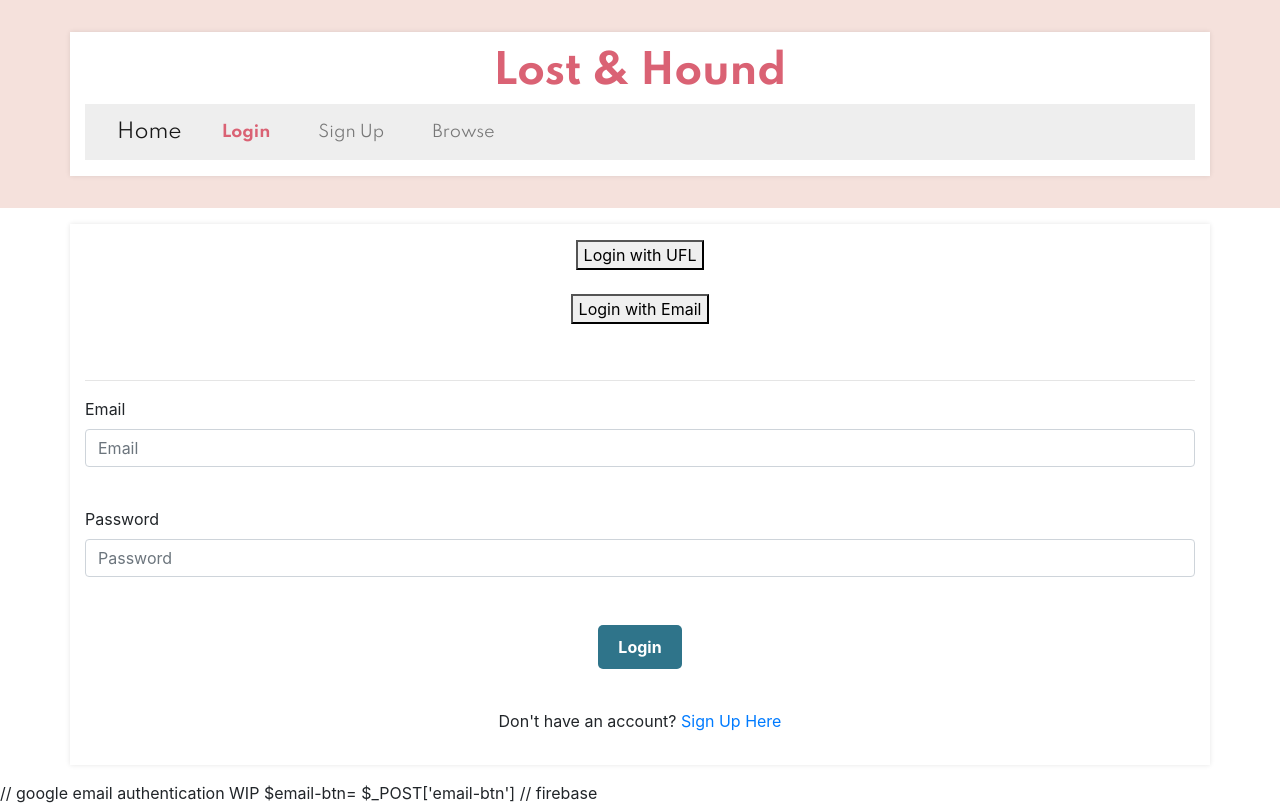
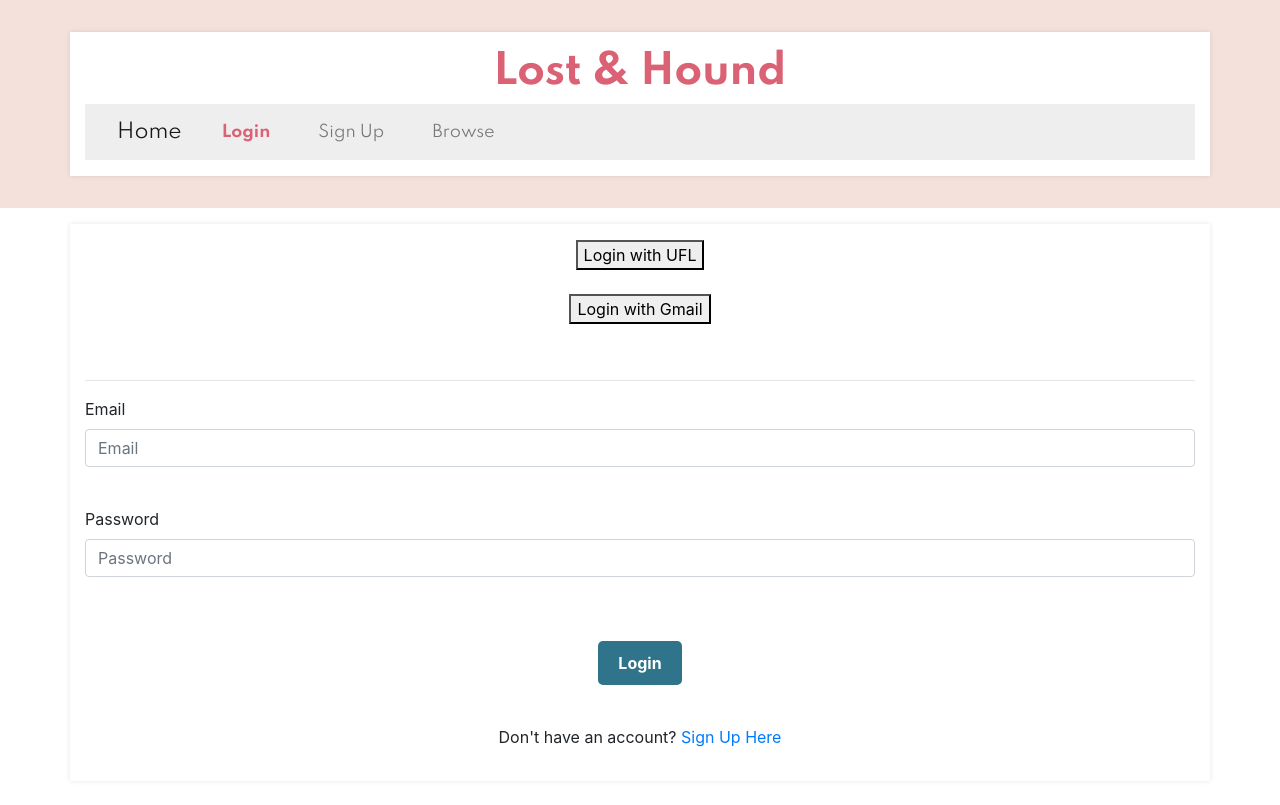
Before and after one commit to josephckarch/LostAndHound, a PHP site: page /login.php in a window 1280 px wide. After the commit the page ends 747 px from the top, so only its background shows below. Run offline with PHP 8.4, Linux system fonts and the light colour scheme; some libraries are stand-ins or nearby versions.

Commit message:
frontend portion of the google authentication using firebase

```diff
--- /dev/null
+++ b/public/js/auth.js
@@ -0,0 +1,61 @@
+// google email authentication WIP
+
+
+// firebase
+//<script type="module">
+  // Import the functions you need from the SDKs you need
+  import { initializeApp } from "https://www.gstatic.com/firebasejs/11.6.0/firebase-app.js";
+  import { getAnalytics } from "https://www.gstatic.com/firebasejs/11.6.0/firebase-analytics.js";
+  import { getAuth, signInWithPopup ,GoogleAuthProvider } from "https://www.gstatic.com/firebasejs/11.6.0/firebase-auth.js";
+
+
+  // TODO: Add SDKs for Firebase products that you want to use
+  // https://firebase.google.com/docs/web/setup#available-libraries
+
+  // Your web app's Firebase configuration
+  // For Firebase JS SDK v7.20.0 and later, measurementId is optional
+  const firebaseConfig = {
+    apiKey: "AIzaSyDtczkJ6XbpsYW2Wv1G6xU3QHJApN02pkw",
+    authDomain: "lost-and-hound-5c2b1.firebaseapp.com",
+    projectId: "lost-and-hound-5c2b1",
+    storageBucket: "lost-and-hound-5c2b1.firebasestorage.app",
+    messagingSenderId: "267842685822",
+    appId: "1:267842685822:web:5b97c6595f56b49ef4c12f",
+    measurementId: "G-MENGG6VVJ9"
+  };
+
+  // Initialize Firebase
+  const app = initializeApp(firebaseConfig);
+  const analytics = getAnalytics(app);
+  const provider = new GoogleAuthProvider();
+  const auth = getAuth(app);
+
+window.addEventListener("DOMContentLoaded", () =>{
+    const gmailBtn = document.getElementById("gmail-btn");
+
+  gmailBtn.addEventListener('click', (e)=>{
+    signInWithPopup(auth,provider)
+    .then((result) => {
+    // This gives you a Google Access Token. You can use it to access the Google API.
+    const credential = GoogleAuthProvider.credentialFromResult(result);
+    const token = credential.accessToken;
+    // The signed-in user info.
+    const user = result.user;
+    // IdP data available using getAdditionalUserInfo(result)
+    //name
+    alert(user.displayName);
+
+
+  }).catch((error) => {
+    // Handle Errors here.
+    const errorCode = error.code;
+    const errorMessage = error.message;
+    // The email of the user's account used.
+    const email = error.customData.email;
+    // The AuthCredential type that was used.
+    const credential = GoogleAuthProvider.credentialFromError(error);
+    alert(errorMessage);
+  });
+  });
+})
+//</script>
--- a/public/login.php
+++ b/public/login.php
@@ -1,4 +1,6 @@
 #!/usr/local/bin/php
+
+
 <!DOCTYPE html>
 <html>
     <head>
@@ -6,14 +8,14 @@
         <meta name="viewport" content="width=device-width, initial-scale=1.0">
         <title>Log in</title>
         <link rel="stylesheet" href="./css/styles.css">
+        <script src="https://code.jquery.com/jquery-3.5.1.min.js"></script>
         <link href="https://fonts.googleapis.com/css2?family=Spartan:wght@400;700&display=swap" rel="stylesheet">
         <script src="https://stackpath.bootstrapcdn.com/bootstrap/4.5.2/js/bootstrap.bundle.min.js"></script>
+        <script type="module" src="js/auth.js"></script>
         <link rel="stylesheet" href="https://stackpath.bootstrapcdn.com/bootstrap/4.5.2/css/bootstrap.min.css">
     </head>
-
     <body>
         <?php include '../src/views/layout/header.php'; ?>
-
 
 
         <div class="container">
@@ -21,18 +23,18 @@
             <form method="post" action="./handle_login.php" class ="login-form">
             <div class="text-center mb-3">
                  <button type="button" class="ufl-btn">Login with UFL</button> <br><br>
-                <button type="button" class="email-btn">Login with Email</button>
+                <button type="button" id= "gmail-btn" class="email-btn">Login with Gmail</button>
             </div>
             <br><hr>
             <div class= "form-group">
                 <label for="email">Email</label>
                 <input type="text" class="form-control" id="email" name="email" placeholder= "Email" required><br>
             </div>
-            <div class= "form-group; text-align: center">
+            <div class= "form-group">
                 <label for="password">Password</label>
                 <input type="password" class="form-control" id="password" name="password" placeholder ="Password" required><br><br>
             </div>
-            <div class= text-center mt-3>
+            <div class="text-center mt-3">
                 <input type="submit" class="button" value="Login"><br><br>
             </div>
             <p class="text-center mt-3">Don't have an account? <a href="/create_account.php">Sign Up Here</a></p>
@@ -42,60 +44,3 @@
         </div>
     </body>
 </html>
-
-
-// google email authentication WIP
-
-$email-btn= $_POST['email-btn']
-
-// firebase
-<script type="module">
-  // Import the functions you need from the SDKs you need
-  import { initializeApp } from "https://www.gstatic.com/firebasejs/11.6.0/firebase-app.js";
-  import { getAnalytics } from "https://www.gstatic.com/firebasejs/11.6.0/firebase-analytics.js";
-  import { getAuth, signInWithPopup ,GoogleAuthProvider } from "https://www.gstatic.com/firebasejs/11.6.0/firebase-auth.js";
-
-
-  // TODO: Add SDKs for Firebase products that you want to use
-  // https://firebase.google.com/docs/web/setup#available-libraries
-
-  // Your web app's Firebase configuration
-  // For Firebase JS SDK v7.20.0 and later, measurementId is optional
-  const firebaseConfig = {
-    apiKey: "AIzaSyDtczkJ6XbpsYW2Wv1G6xU3QHJApN02pkw",
-    authDomain: "lost-and-hound-5c2b1.firebaseapp.com",
-    projectId: "lost-and-hound-5c2b1",
-    storageBucket: "lost-and-hound-5c2b1.firebasestorage.app",
-    messagingSenderId: "267842685822",
-    appId: "1:267842685822:web:5b97c6595f56b49ef4c12f",
-    measurementId: "G-MENGG6VVJ9"
-  };
-
-  // Initialize Firebase
-  const app = initializeApp(firebaseConfig);
-  const analytics = getAnalytics(app);
-  const provider = new GoogleAuthProvider(app);
-  const auth = getAuth(app);
-
-
-  email-btn.addEventListener('click', (e)=>{
-    .then((result) => {
-    // This gives you a Google Access Token. You can use it to access the Google API.
-    const credential = GoogleAuthProvider.credentialFromResult(result);
-    const token = credential.accessToken;
-    // The signed-in user info.
-    const user = result.user;
-    // IdP data available using getAdditionalUserInfo(result)
-    //name
-  }).catch((error) => {
-    // Handle Errors here.
-    const errorCode = error.code;
-    const errorMessage = error.message;
-    // The email of the user's account used.
-    const email = error.customData.email;
-    // The AuthCredential type that was used.
-    const credential = GoogleAuthProvider.credentialFromError(error);
-    // ...
-  });
-  });
-</script>
```
Also changed, not shown: public/.htaccess (added).
